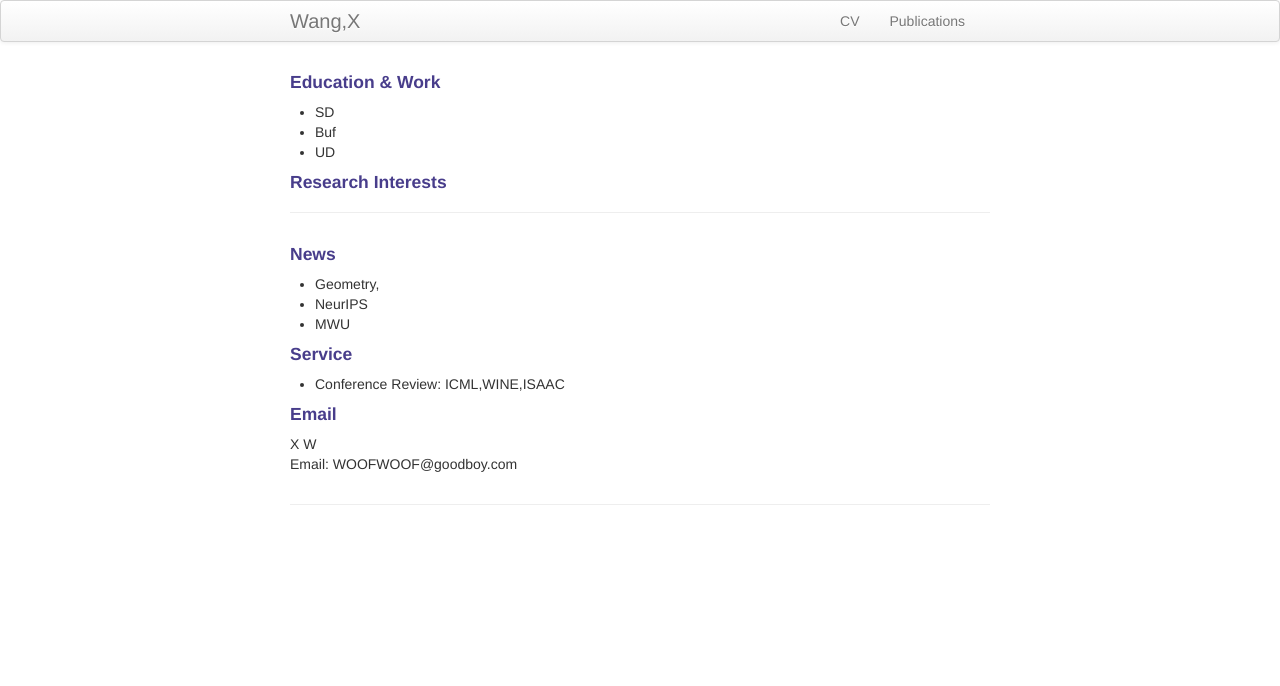
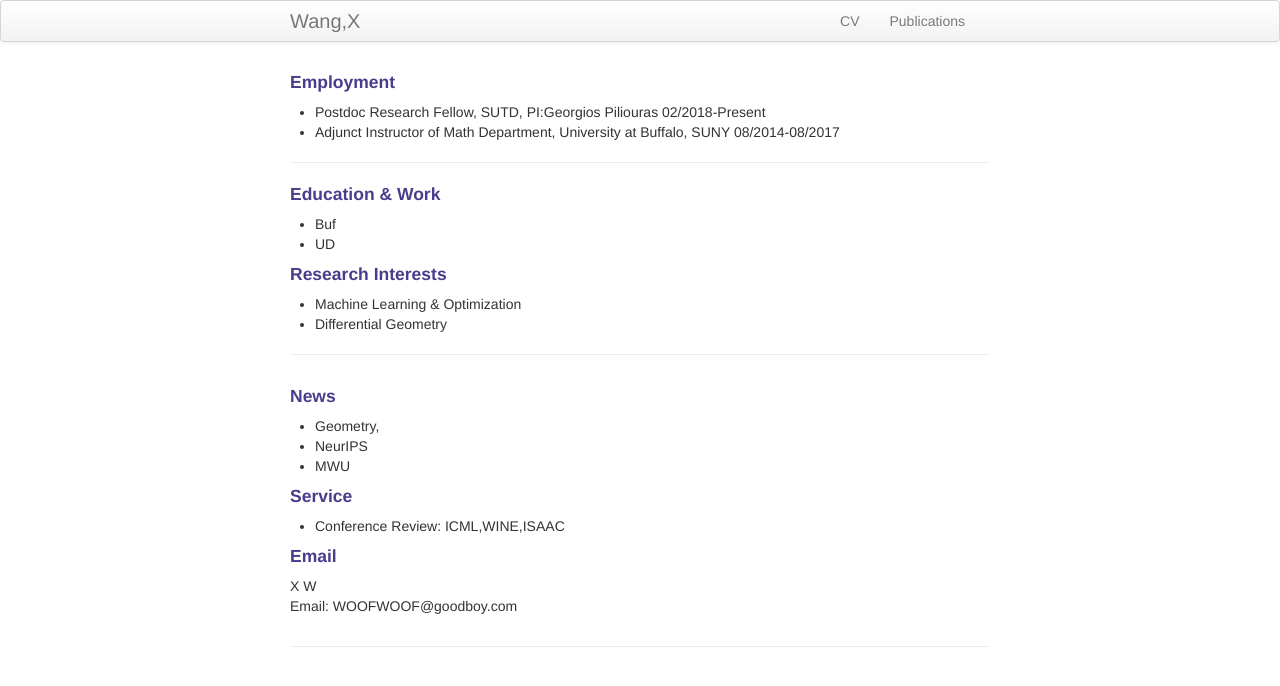
Before and after one commit to xiiaowang/xiiaowang.github.io, a Jekyll site: the page built from index.md, in a window 1280 px wide. Shown: the top 686 px of the page. Built offline with Jekyll 4.4.1, drawn with Linux system fonts in a browser that asks for light colours.

Commit message:
Update index.md

```diff
--- a/index.md
+++ b/index.md
@@ -4,13 +4,26 @@ title: X W
 description: I am doing research in machine learning
 keywords: machine learning, geometry
 ---
-<h4><a name="Education & Work"></a>Education & Work</h4>
+<h4><a name="Employment"></a>Employment</h4>
 <ul>
-    <li>SD</li>
+    <li>Postdoc Research Fellow, SUTD, PI:Georgios Piliouras
+     02/2018-Present</li>
+    <li>Adjunct Instructor of Math Department, University at Buffalo, SUNY
+        08/2014-08/2017</li>
+</ul>
+
+---
+
+<h4><a name="Education"></a>Education & Work</h4>
+<ul>
     <li>Buf</li>
     <li>UD</li>
 </ul>
 <h4><a name="Research Interests"></a>Research Interests</h4>
+<ul>
+    <li>Machine Learning & Optimization</li>
+    <li>Differential Geometry</li>
+</ul>
 
 ---
 
```
